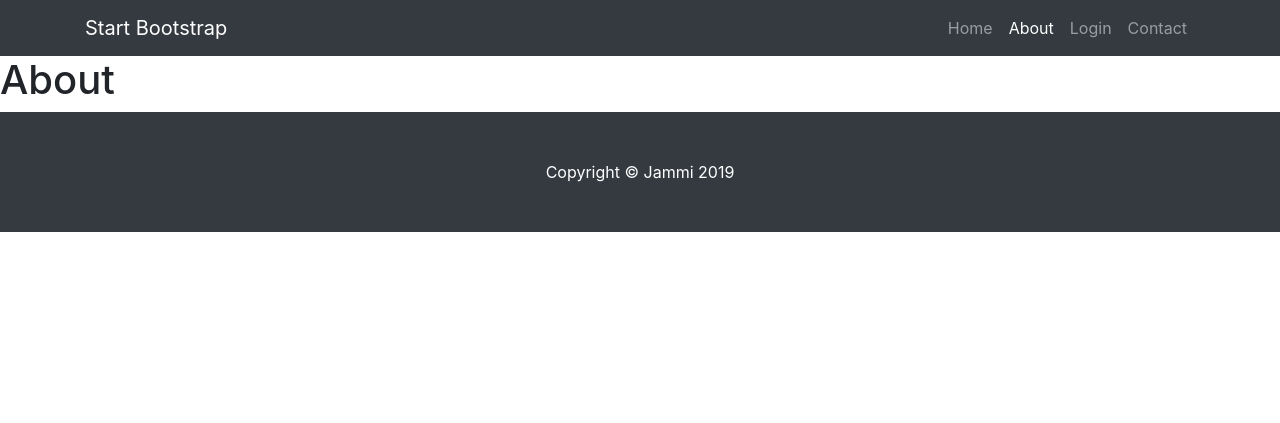
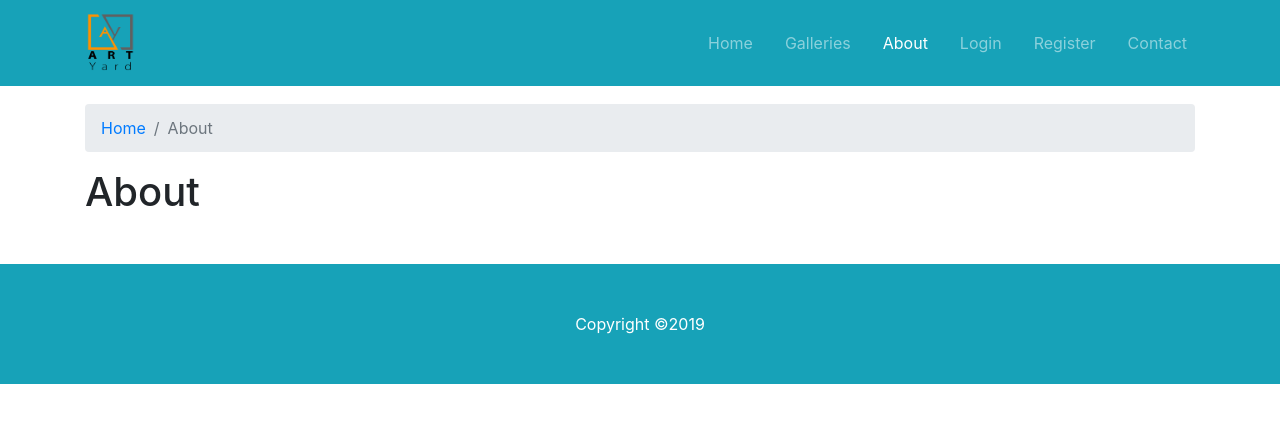
Before and after one commit to labibgb/art-exhibition-gallery-booking-system, a Django app: page /about in a window 1280 px wide. Shown: the top 423 px of the page. Run offline with Django 3.2, Linux system fonts and the light colour scheme; some libraries are stand-ins or nearby versions.

Commit message:
Add galleries page

```diff
--- a/templates/base.html
+++ b/templates/base.html
@@ -7,18 +7,19 @@
     <meta name="description" content="">
     <meta name="author" content="">
 
-    <title>Art Gallery Exhibition Booking System</title>
-
+    <title>Art Yard</title>
+    <!--Icons-->
+    <script src="https://ajax.googleapis.com/ajax/libs/jquery/3.4.1/jquery.min.js"></script>
   <!-- Bootstrap core CSS -->
     <link href="{% static 'vendor/bootstrap/css/bootstrap.min.css' %}" rel="stylesheet">
 
   <!-- Custom styles for this template -->
     <link href="{% static 'css/small-business.css' %}" rel="stylesheet">
+    <link href="{% static 'css/custom.css' %}" rel="stylesheet">
 </head>
 <body>
     <!--Navigation Bar-->
     {% include 'partials/_navbar.html' %}
-
     <!--Main content-->
     {% block content %}
     {% endblock %}
--- a/templates/pages/about.html
+++ b/templates/pages/about.html
@@ -1,5 +1,15 @@
 {% extends 'base.html' %}
 {% block content %}
 
-<h1>About</h1>
+
+<div class="container my-5">
+    <nav aria-label="breadcrumb">
+        <ol class="breadcrumb">
+          <li class="breadcrumb-item"><a href="{% url 'home' %}">Home</a></li>
+          <li class="breadcrumb-item active" aria-current="page">About</li>
+        </ol>
+    </nav>
+    <h1>About</h1>
+</div>
+
 {% endblock %}
--- a/templates/partials/_footer.html
+++ b/templates/partials/_footer.html
@@ -1,6 +1,6 @@
-<footer class="py-5 bg-dark">
+<footer class="py-5 bg-info">
     <div class="container">
-        <p class="m-0 text-center text-white">Copyright &copy; Jammi 2019</p>
+        <p class="m-0 text-center text-white">Copyright &copy;2019</p>
     </div>
     <!-- /.container -->
 </footer>
--- a/templates/partials/_navbar.html
+++ b/templates/partials/_navbar.html
@@ -1,6 +1,7 @@
-<nav class="navbar navbar-expand-lg navbar-dark bg-dark fixed-top">
+{% load static %}
+<nav class="navbar navbar-expand-lg navbar-dark bg-info fixed-top">
     <div class="container">
-        <a class="navbar-brand" href="#">Start Bootstrap</a>
+        <a class="navbar-brand" href="{% url 'home' %}"><img src="{% static 'img/logo.png' %}" alt="" style="width: 50px; height:60px"></a>
         <button class="navbar-toggler" type="button" data-toggle="collapse" data-target="#navbarResponsive" aria-controls="navbarResponsive" aria-expanded="false" aria-label="Toggle navigation">
             <span class="navbar-toggler-icon"></span>
         </button>
@@ -8,24 +9,36 @@
             <ul class="navbar-nav ml-auto">
                 <li
                     {% if '/' == request.path %}
-                        class="nav-item active"
+                        class="nav-item mr-3 active"
                     {% else %}
-                        class="nav-item"
+                        class="nav-item mr-3"
                     {% endif %}
                 >
                     <a class="nav-link" href="{% url 'home' %}">Home </a>
                 </li>
                 <li
+                    {% if 'galleries' in request.path %}
+                        class="nav-item mr-3 active"
+                    {% else %}
+                        class="nav-item mr-3"
+                    {% endif %}
+                >
+                    <a class="nav-link" href="{% url 'galleries' %}">Galleries</a>
+                </li>
+                <li
                     {% if 'about' in request.path %}
-                        class="nav-item active"
+                        class="nav-item mr-3 active"
                     {% else %}
-                        class="nav-item"
+                        class="nav-item mr-3"
                     {% endif %}
                 >
                     <a class="nav-link" href="{% url 'about' %}">About</a>
                 </li>
-                <li class="nav-item">
-                    <a class="nav-link" href="#">Login</a>
+                <li class="nav-item mr-3">
+                    <a class = "nav-link" href="{% url 'home' %}">Login</a>
+                </li>
+                <li class="nav-item mr-3">
+                    <a class = "nav-link" href="{% url 'home' %}">Register</a>
                 </li>
                 <li class="nav-item">
                     <a class="nav-link" href="#">Contact</a>
```
Also changed, not shown: templates/galleries/galleries.html (added, +67 -0 lines), templates/galleries/gallery.html (added).
